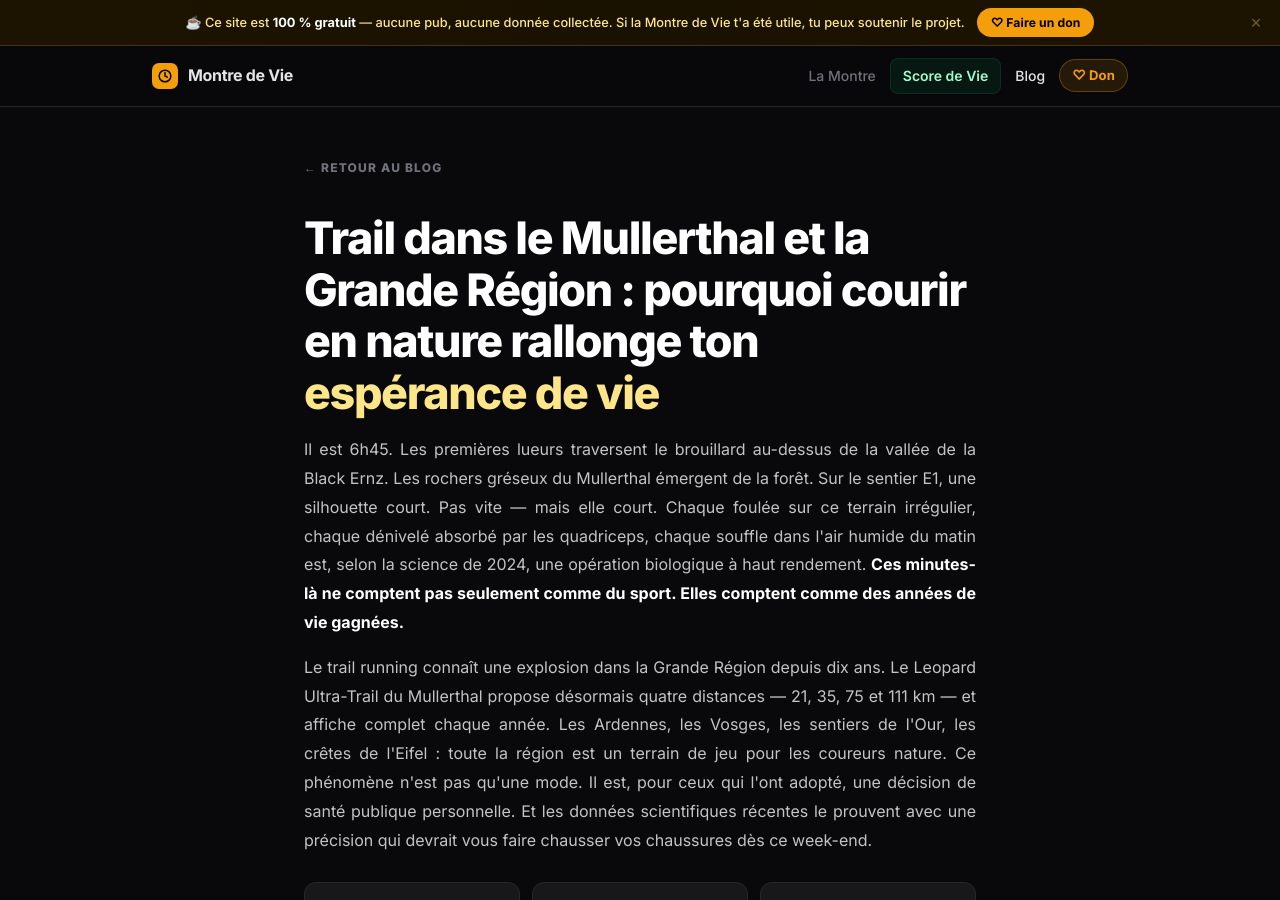
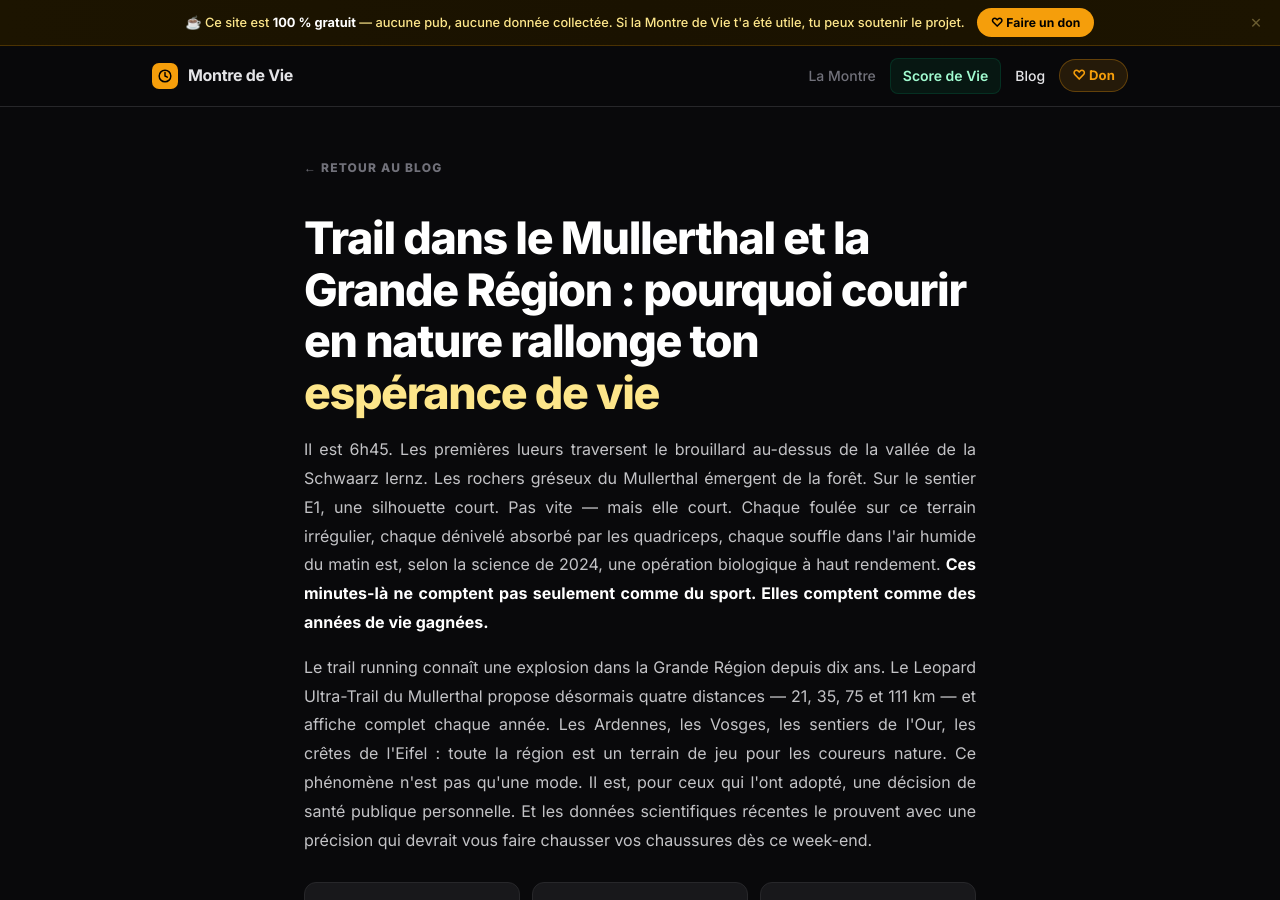
Before and after one commit to SebRunNature/memento-mori, a Jekyll site: the page built from _posts/2026-05-22-trail-grande-region-mullerthal-esperance-vie.html, in a window 1280 px wide and 900 px high. Built offline with Jekyll 4.4.1, drawn with Linux system fonts in a browser that asks for light colours; some of the changed lines change nothing that is shown; some of the changed text lies outside the part shown.

Commit message:
Update 2026-05-22-trail-grande-region-mullerthal-esperance-vie.html

```diff
--- a/_posts/2026-05-22-trail-grande-region-mullerthal-esperance-vie.html
+++ b/_posts/2026-05-22-trail-grande-region-mullerthal-esperance-vie.html
@@ -13,7 +13,7 @@
   <h1>Trail dans le Mullerthal et la Grande Région : pourquoi courir en nature rallonge ton <em>espérance de vie</em></h1>
   <div class="post-meta">21 mai 2026 &nbsp;·&nbsp; Sébastien Salomon &nbsp;·&nbsp; 11 min de lecture</div>
 
-  <p>Il est 6h45. Les premières lueurs traversent le brouillard au-dessus de la vallée de la Black Ernz. Les rochers gréseux du Mullerthal émergent de la forêt. Sur le sentier E1, une silhouette court. Pas vite — mais elle court. Chaque foulée sur ce terrain irrégulier, chaque dénivelé absorbé par les quadriceps, chaque souffle dans l'air humide du matin est, selon la science de 2024, une opération biologique à haut rendement. <strong>Ces minutes-là ne comptent pas seulement comme du sport. Elles comptent comme des années de vie gagnées.</strong></p>
+  <p>Il est 6h45. Les premières lueurs traversent le brouillard au-dessus de la vallée de la Schwaarz Iernz. Les rochers gréseux du Mullerthal émergent de la forêt. Sur le sentier E1, une silhouette court. Pas vite — mais elle court. Chaque foulée sur ce terrain irrégulier, chaque dénivelé absorbé par les quadriceps, chaque souffle dans l'air humide du matin est, selon la science de 2024, une opération biologique à haut rendement. <strong>Ces minutes-là ne comptent pas seulement comme du sport. Elles comptent comme des années de vie gagnées.</strong></p>
 
   <p>Le trail running connaît une explosion dans la Grande Région depuis dix ans. Le Leopard Ultra-Trail du Mullerthal propose désormais quatre distances — 21, 35, 75 et 111 km — et affiche complet chaque année. Les Ardennes, les Vosges, les sentiers de l'Our, les crêtes de l'Eifel : toute la région est un terrain de jeu pour les coureurs nature. Ce phénomène n'est pas qu'une mode. Il est, pour ceux qui l'ont adopté, une décision de santé publique personnelle. Et les données scientifiques récentes le prouvent avec une précision qui devrait vous faire chausser vos chaussures dès ce week-end.</p>
 
@@ -129,7 +129,7 @@
 
   <p>Le <strong>VO₂max</strong> bien sûr — mais aussi la <strong>vitesse de marche sur 4 mètres</strong> (prédicteur de longévité indépendant), la <strong>force de préhension</strong> (corrélée à la masse musculaire), la <strong>composition corporelle</strong> (% masse grasse), la <strong>tension artérielle</strong> (l'endurance aérobie réduit la tension de façon chronique), la <strong>fréquence cardiaque au repos</strong> (les coureurs d'endurance ont souvent une FC de repos de 45-55 bpm vs 70-80 pour les sédentaires), la <strong>qualité du sommeil</strong> et les <strong>marqueurs d'inflammation</strong> (CRP, ferritine).</p>
 
-  <p>Un frontalier qui commence à courir en Mullerthal deux fois par semaine peut espérer voir son Score de Vie s'améliorer de <strong>3 à 7 ans d'âge biologique</strong> en 18-24 mois selon son point de départ. Ce n'est pas de la publicité — c'est ce que documentent les études d'intervention sur le VO₂max et les biomarqueurs chez les adultes sédentaires qui commencent l'endurance.</p>
+  <p>Un frontalier qui commence à courir dans le Mullerthal deux fois par semaine peut espérer voir son Score de Vie s'améliorer de <strong>3 à 7 ans d'âge biologique</strong> en 18-24 mois selon son point de départ. Ce n'est pas de la publicité — c'est ce que documentent les études d'intervention sur le VO₂max et les biomarqueurs chez les adultes sédentaires qui commencent l'endurance.</p>
 
   <div class="callout">
     <strong>Le calcul concret :</strong> un frontalier de Thionville, 45 ans, sédentaire, VO₂max estimé à 34 ml/kg/min. Après 18 mois de trail régulier (3 sorties/semaine, progression Mullerthal), VO₂max à 44 ml/kg/min. Impact sur l'âge biologique selon le modèle PhenoAge : <strong>-4 à -6 ans</strong>. Impact sur le décompte de la Montre de Vie : des années entières ajoutées au compteur.
@@ -137,7 +137,7 @@
 
   <h2>Le trail comme antidote au coût biologique du frontaliat</h2>
 
-  <p>Dans notre <a href="/blog/2026/05/12/frontalier-luxembourg-annees-vie-voiture-trajet/">article sur les frontaliers et les embouteillages</a>, nous avons calculé qu'un frontalier de Metz perd en moyenne 2,8 années de vie dans sa voiture sur une carrière. Ce calcul est réel. Il est documenté. Et il peut sembler décourageant.</p>
+  <p>Dans l'<a href="/blog/2026/05/12/frontalier-luxembourg-annees-vie-voiture-trajet/">article sur les frontaliers et les embouteillages</a>, nous avons calculé qu'un frontalier de Metz perd en moyenne 2,8 années de vie dans sa voiture sur une carrière. Ce calcul est réel. Il est documenté. Et il peut sembler décourageant.</p>
 
   <p>Le trail est, littéralement, la réponse biologique à ce coût. Chaque heure de trail en Grande Région est une heure qui travaille contre les effets délétères des bouchons — le cortisol élevé, la sédentarité, la dégradation du sommeil. Ce n'est pas une compensation symbolique. C'est une compensation biologique mesurable.</p>
 
```
